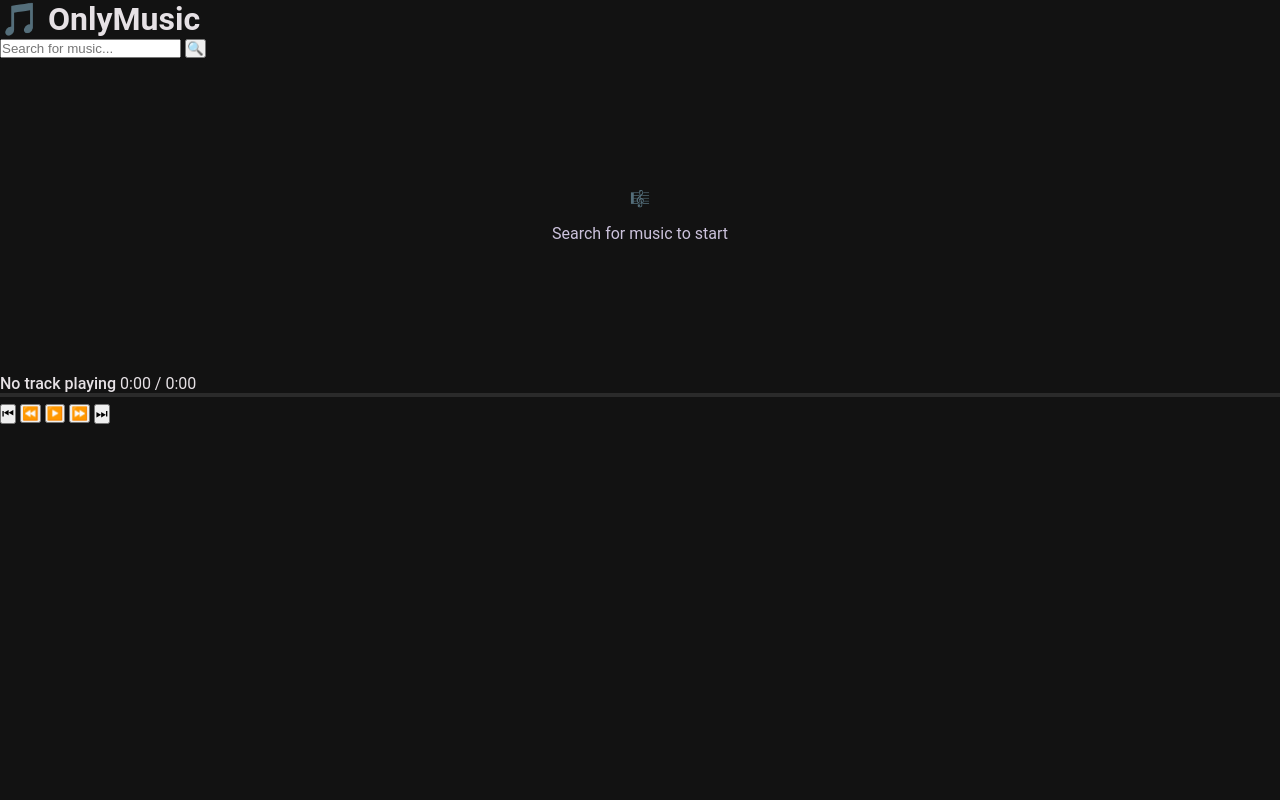
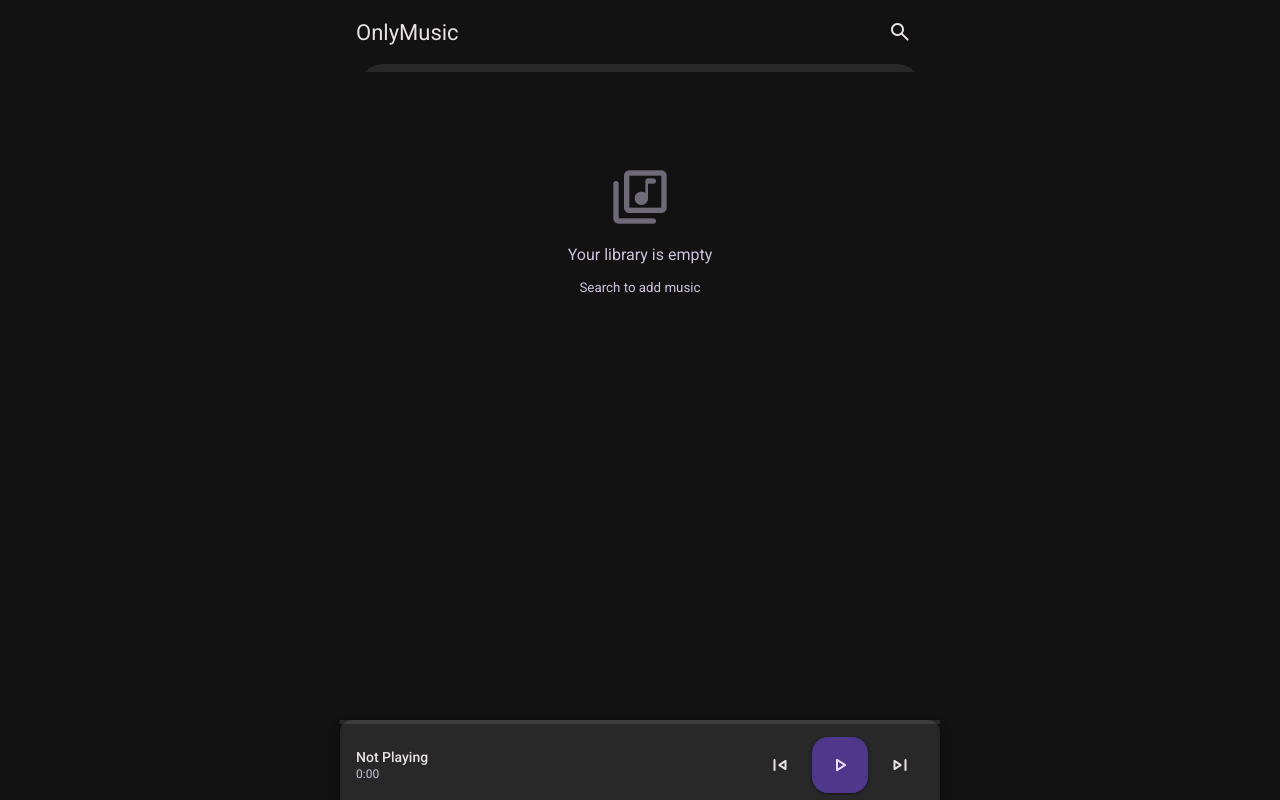
Before and after one commit to Mike7L/onlyvibes, a plain HTML site: page pwa/index.html in a window 1280 px wide. Drawn offline with nearby package versions, Linux system fonts and the light colour scheme.

Commit message:
Update PWA to Material Design 3

```diff
--- a/pwa/index.html
+++ b/pwa/index.html
@@ -6,68 +6,85 @@
     <meta name="apple-mobile-web-app-capable" content="yes">
     <meta name="apple-mobile-web-app-status-bar-style" content="black-translucent">
     <meta name="apple-mobile-web-app-title" content="OnlyMusic">
-    <meta name="theme-color" content="#1a1a1a">
+    <meta name="theme-color" content="#121212">
 
     <title>OnlyMusic</title>
 
     <link rel="manifest" href="manifest.json">
     <link rel="apple-touch-icon" href="icon-192.png">
+
+    <!-- Material Symbols & Roboto -->
+    <link href="https://fonts.googleapis.com/css2?family=Roboto:wght@400;500;700&display=swap" rel="stylesheet">
+    <link href="https://fonts.googleapis.com/css2?family=Material+Symbols+Rounded:opsz,wght,FILL,GRAD@24,400,1,0" rel="stylesheet">
+
     <link rel="stylesheet" href="styles.css">
 </head>
-<body>
-    <div class="app">
-        <!-- Header -->
-        <header class="header">
-            <h1>🎵 OnlyMusic</h1>
+<body class="md-theme-dark">
+    <div class="app-layout">
+        <!-- Top App Bar -->
+        <header class="top-app-bar">
+            <div class="headline">OnlyMusic</div>
+            <button class="icon-btn" id="searchToggleBtn">
+                <span class="material-symbols-rounded">search</span>
+            </button>
         </header>
 
-        <!-- Search Bar -->
-        <div class="search-container">
-            <input
-                type="text"
-                id="searchInput"
-                placeholder="Search for music..."
-                autocomplete="off"
-            >
-            <button id="searchBtn">🔍</button>
-        </div>
-
-        <!-- Status Message -->
-        <div id="statusMsg" class="status-msg"></div>
-
-        <!-- Track List -->
-        <div class="track-list" id="trackList">
-            <div class="empty-state">
-                <p>🎼</p>
-                <p>Search for music to start</p>
+        <!-- Search Bar (Collapsible) -->
+        <div class="search-bar-container" id="searchBarContainer">
+            <div class="search-bar">
+                <span class="material-symbols-rounded leading-icon">search</span>
+                <input type="text" id="searchInput" placeholder="Search songs..." autocomplete="off">
+                <button class="icon-btn" id="searchExecBtn">
+                    <span class="material-symbols-rounded">arrow_forward</span>
+                </button>
             </div>
         </div>
 
-        <!-- Player Controls -->
-        <div class="player-controls">
-            <div class="now-playing" id="nowPlaying">
-                <span class="track-title">No track playing</span>
-                <span class="track-time">0:00 / 0:00</span>
+        <!-- Status Message (Toast) -->
+        <div id="statusMsg" class="snackbar"></div>
+
+        <!-- Main Content (Track List) -->
+        <main class="content-container">
+            <div class="track-list" id="trackList">
+                <div class="empty-state">
+                    <span class="material-symbols-rounded icon-large">library_music</span>
+                    <p>Your library is empty</p>
+                    <small>Search to add music</small>
+                </div>
             </div>
+        </main>
 
+        <!-- Bottom Player Sheet -->
+        <div class="bottom-player" id="bottomPlayer">
             <div class="progress-container">
-                <div class="progress-bar">
+                <div class="progress-bar" id="progressBar">
                     <div class="progress-fill" id="progressFill"></div>
-                    <div class="progress-handle" id="progressHandle"></div>
                 </div>
             </div>
 
-            <div class="controls-buttons">
-                <button id="prevBtn" class="control-btn">⏮</button>
-                <button id="seekBackBtn" class="control-btn">⏪</button>
-                <button id="playPauseBtn" class="control-btn play-btn">▶️</button>
-                <button id="seekFwdBtn" class="control-btn">⏩</button>
-                <button id="nextBtn" class="control-btn">⏭</button>
+            <div class="player-content">
+                <div class="track-info_player">
+                    <div class="track-title" id="nowPlayingTitle">Not Playing</div>
+                    <div class="track-time" id="nowPlayingTime">0:00</div>
+                </div>
+
+                <div class="controls_player">
+                    <button class="icon-btn" id="prevBtn">
+                        <span class="material-symbols-rounded">skip_previous</span>
+                    </button>
+
+                    <button class="fab-primary" id="playPauseBtn">
+                        <span class="material-symbols-rounded" id="playIcon">play_arrow</span>
+                    </button>
+
+                    <button class="icon-btn" id="nextBtn">
+                        <span class="material-symbols-rounded">skip_next</span>
+                    </button>
+                </div>
             </div>
         </div>
 
-        <!-- Hidden Audio Element -->
-        <audio id="audioPlayer" preload="metadata"></audio>
+        <audio id="audioPlayer" preload="auto"></audio>
     </div>
 
     <script src="app.js"></script>
```
